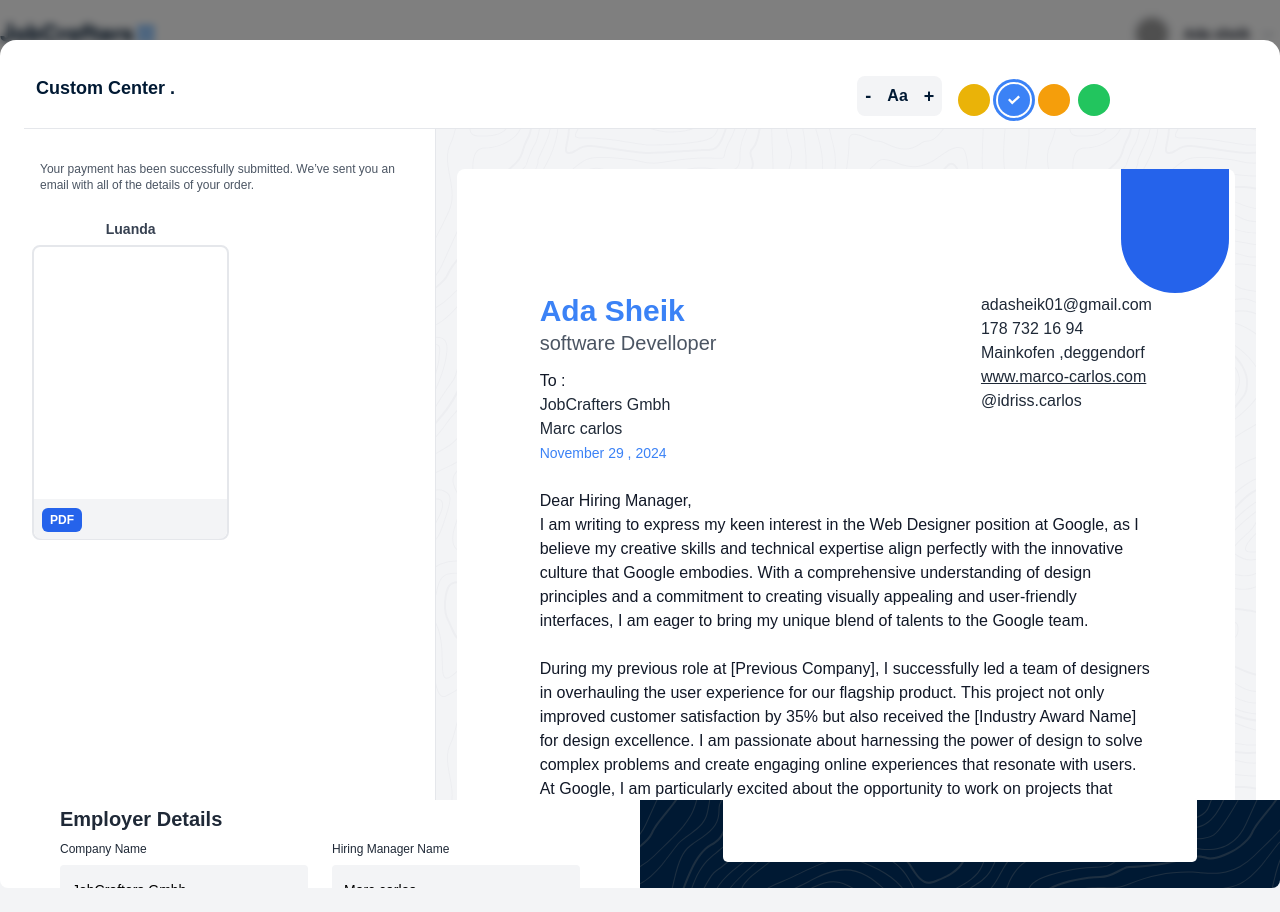
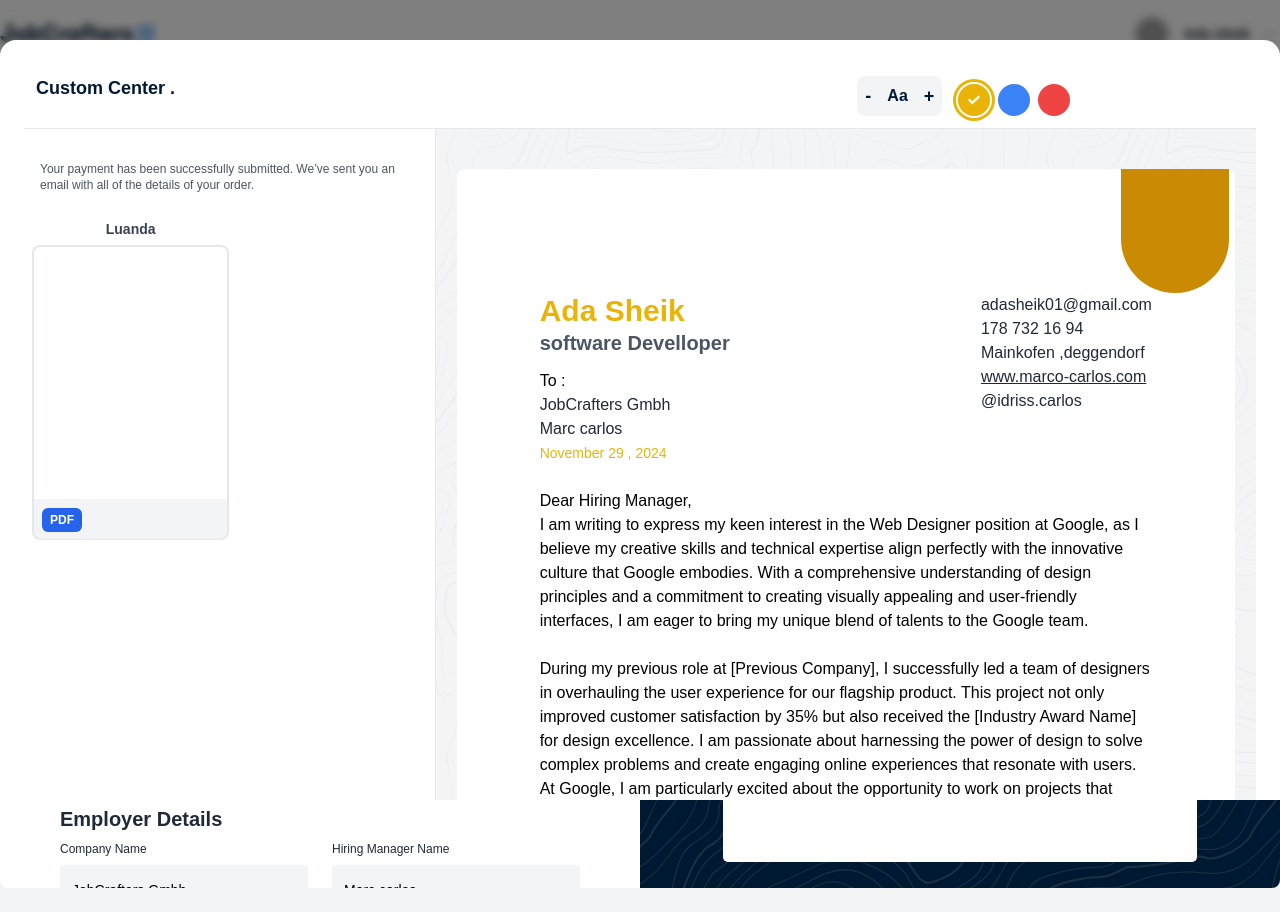
Before and after one commit to carlos23756/jobCrafters, a Vue app in the folder app/: page /cover-letter-builder in a window 1280 px wide. Both pictures are taken after a click on the button "Change Template". Built offline with nearby package versions, Linux system fonts and the light colour scheme; grey boxes are pictures that could not be loaded; a web font is replaced by a local one.

Commit message:
Refactor code to use pinia for state management and add cover letter style store

```diff
--- a/app/src/components/forms/res/form/LsColorPallete.vue
+++ b/app/src/components/forms/res/form/LsColorPallete.vue
@@ -9,9 +9,9 @@
                             :class="[index === selectedColor ? 'ring ring-offset-2 rounded-full' : '', index === selectedColor ? color.ringColor : '']">
                             <div aria-hidden="true" :class="[color.bgColor, 'h-8 w-8 rounded-full']"
                                 @click="updateSelectedColor(index)">
-                                <div v-if="index === selectedColor ">
-                                    <svg viewBox="0 -65 512 512" width="12" fill="#fff" class="mx-auto" style="padding-top: 10px;"
-                                        xmlns="http://www.w3.org/2000/svg" id="fi_1633830">
+                                <div v-if="index === selectedColor">
+                                    <svg viewBox="0 -65 512 512" width="12" fill="#fff" class="mx-auto"
+                                        style="padding-top: 10px;" xmlns="http://www.w3.org/2000/svg" id="fi_1633830">
                                         <path
                                             d="m444.175781 0-260.871093 242.011719-110.324219-117.734375-72.980469 68.386718 178.234375 190.207032 333.765625-309.351563zm0 0">
                                         </path>
@@ -28,16 +28,30 @@
 
 <script>
 
-import { useCoverLetterStyleDoc } from '@/stores/coverLetterStyleDoc';
 import { RadioGroup, RadioGroupLabel } from '@headlessui/vue';
 
 export default {
+    data() {
+        return {
+            colors: [],
+            selectedColor: 0,
+        }
+    },
+    methods:{
+        updateSelectedColor(index) {
+            this.selectedColor = index;
+            const coverLetterStyleStore = this.$coverLetterStyleStore;
+
+           //set the current color id
+            coverLetterStyleStore.setThecurrentColorIdOfTheCurrentTemplate(index);
+            console.log(coverLetterStyleStore.coverLetterTemplates[0]);
+        }
+    },
     components: { RadioGroup, RadioGroupLabel },
     mounted() {
-        const store = useCoverLetterStyleDoc();
-        this.colors= store.getCurrentColors;
-        this.selectedColor = store.getCurrentColorId;
-
+        const store = this.$coverLetterStyleStore;
+        this.colors = store.getCurrentColors;
+        this.selectedColor = store.getCurrentColorId
     },
 
 };
--- a/app/src/components/templates/CoverLetter.vue
+++ b/app/src/components/templates/CoverLetter.vue
@@ -9,7 +9,7 @@ import { useCoverLetterStore } from '@/stores/coverLetterStore';
 import Template1Vue from './coverLetter/reel/Template1.vue';
 import Template2Vue from './coverLetter/reel/Template2.vue';
 import Template3Vue from './coverLetter/reel/Template3.vue';
-
+import { useCoverLetterStyleDoc } from '@/stores/coverLetterStyleDoc';
 export default {
     data() {
         return {
@@ -26,6 +26,7 @@ export default {
         const store = useCoverLetterStore();
         this.templateIdx = store.templateId;
         this.formData = store.formData;
+        useCoverLetterStyleDoc().generateColors();
     },
 }
 </script>
--- a/app/src/components/templates/coverLetter/reel/Template1.vue
+++ b/app/src/components/templates/coverLetter/reel/Template1.vue
@@ -3,7 +3,8 @@
         <div>
             <svg xmlns="http://www.w3.org/2000/svg" width="108" class="relative" style="left: 95%;" height="124"
                 viewBox="0 0 108 124" fill="none" :class="getFillColor">
-                <path d="M0 -39H108V70C108 99.8234 83.8234 124 54 124C24.1766 124 0 99.8234 0 70V-39Z"  :class="getFillColor"/>
+                <path d="M0 -39H108V70C108 99.8234 83.8234 124 54 124C24.1766 124 0 99.8234 0 70V-39Z"
+                    :class="getFillColor" />
             </svg>
             <div>
                 <div class="flex">
@@ -12,7 +13,7 @@
                             <h2 class="capitalize font-semibold text-3xl" :class="getThecolor">
                                 {{ formData.Fullname }}
                             </h2>
-                            <span class="text-gray-600 text-xl">{{ formData.position }}</span>
+                            <span class="text-gray-600 text-xl font-semibold">{{ formData.position }}</span>
                         </div>
                         <div class="pt-3">
                             <span class="capitalize">
@@ -35,7 +36,7 @@
                     </div>
                 </div>
             </div>
-            <div v-html="formData.letterDetails" class="leading-6 pt-6" >
+            <div v-html="formData.letterDetails" class="leading-6 pt-6" style="font-weight: lighter;">
             </div>
         </div>
 
@@ -74,6 +75,8 @@ export default {
     },
     mounted() {
         const store = useCoverLetterStyleDoc();
+        //Generate colors
+        store.generateColors();
         const storex = store.coverLetterTemplates
         this.currentColorId = storex[0].currentColorId;
         this.colors = storex[0].colors;
@@ -87,5 +90,6 @@ export default {
 .a4 {
     padding-left: 22mm;
     padding-right: 22mm;
+    color: #000;
 }
 </style>
--- a/app/src/main.js
+++ b/app/src/main.js
@@ -1,4 +1,5 @@
 import './assets/main.css'
+import { useCoverLetterStyleDoc } from './stores/coverLetterStyleDoc'
 
 import { createApp } from 'vue'
 import { createPinia } from 'pinia'
@@ -8,7 +9,12 @@ import router from './router'
 
 const app = createApp(App)
 
-app.use(createPinia())
+const pinia = createPinia();
+app.use(pinia);
+
+const coverLetterStyleStore = useCoverLetterStyleDoc(pinia);
+
+app.config.globalProperties.$coverLetterStyleStore = coverLetterStyleStore;
+
 app.use(router)
-
 app.mount('#app')
--- a/app/src/stores/coverLetterStore.js
+++ b/app/src/stores/coverLetterStore.js
@@ -26,22 +26,7 @@ export const useCoverLetterStore = defineStore('coverLetter', {
         colorId: 0,
         fontSize: '16',
         score: 85,
-        templateId: 0,
-        colors: [
-            { id: 0, bgColor: 'bg-blue-500', ringColor: 'ring-blue-500' },
-            { id: 1, bgColor: 'bg-yellow-500', ringColor: 'ring-yellow-500' },
-            { id: 2, bgColor: 'bg-amber-500', ringColor: 'ring-amber-500' },
-            { id: 3, bgColor: 'bg-green-500', ringColor: 'ring-green-500' },
-            { id: 4, bgColor: 'bg-red-500', ringColor: 'ring-red-500' },
 
-        ],
-        textcolors:[
-            { id: 0, textColor: 'text-blue-500' },
-            { id: 1, textColor: 'text-yellow-500'  },
-            { id: 2, textColor: 'text-amber-500' },
-            { id: 3, textColor: 'text-green-500' },
-            { id: 4, textColor: 'text-red-500' },
-        ],
     }),
     getters: {
         currentColor: (state) => {
--- a/app/src/stores/coverLetterStyleDoc.js
+++ b/app/src/stores/coverLetterStyleDoc.js
@@ -1,41 +1,53 @@
 import { defineStore } from "pinia";
+
 export const useCoverLetterStyleDoc = defineStore("coverLetterStyleDoc", {
-
     state: () => ({
-        coverLetterTemplates: [
-            {
-                //Template 1
-                currentColorId: 1,
-                colors: [
-                    { id: 0, bgColor: 'bg-yellow-500', ringColor: 'ring-yellow-500' },
-                    { id: 1, bgColor: 'bg-blue-500', ringColor: 'ring-blue-500' },
-                    { id: 2, bgColor: 'bg-amber-500', ringColor: 'ring-amber-500' },
-                    { id: 3, bgColor: 'bg-green-500', ringColor: 'ring-green-500' },
-
-                ],
-                textcolors: [
-                    { id: 0, textColor: 'text-yellow-500' },
-                    { id: 1, textColor: 'text-blue-500' },
-                    { id: 2, textColor: 'text-amber-500' },
-                    { id: 3, textColor: 'text-green-500' },
-
-                ],
-                fillColors: [
-                    { id: 0, fill: 'fill-yellow-600' },
-                    { id: 1, fill: 'fill-blue-600' },
-                    { id: 2, fill: 'fill-amber-500' },
-                    { id: 3, fill: 'fill-blue-500' },
-                ]
-            }
-        ],
+        coverLetterTemplates: [],
         currentTemplateId: 0,
     }),
-    getters:{
+
+    actions: {
+        generateTemplateColors(colorNames) {
+            const generatedTemplate = {
+                currentColorId: 0,
+                colors: colorNames.map((color, id) => ({
+                    id,
+                    bgColor: `bg-${color}-500`,
+                    ringColor: `ring-${color}-500`,
+                })),
+                textcolors: colorNames.map((color, id) => ({
+                    id,
+                    textColor: `text-${color}-500`,
+                })),
+                fillColors: colorNames.map((color, id) => ({
+                    id,
+                    fill: `fill-${color}-600`,
+                })),
+            };
+
+            this.coverLetterTemplates.push(generatedTemplate);
+        },
+
+        generateColors() {
+            if (this.coverLetterTemplates.length === 0) {
+                //Template 1
+                this.generateTemplateColors(["yellow",  "blue", "red"]);
+                //Template 2
+                this.generateTemplateColors(["gray", "yellow"]);
+            }
+        },
+        setThecurrentColorIdOfTheCurrentTemplate(id) {
+            this.coverLetterTemplates[this.currentTemplateId].currentColorId = id;
+        }
+    },
+
+    getters: {
         getCurrentColors: (state) => {
-            return state.coverLetterTemplates[state.currentTemplateId].colors;
+            return state.coverLetterTemplates[state.currentTemplateId]?.colors || [];
         },
+
         getCurrentColorId: (state) => {
-            return state.coverLetterTemplates[state.currentTemplateId].currentColorId;
-        }
-    }
+            return state.coverLetterTemplates[state.currentTemplateId]?.currentColorId || 0;
+        },
+    },
 });
```
